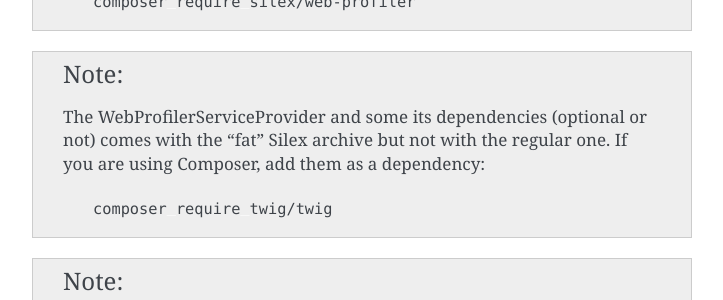
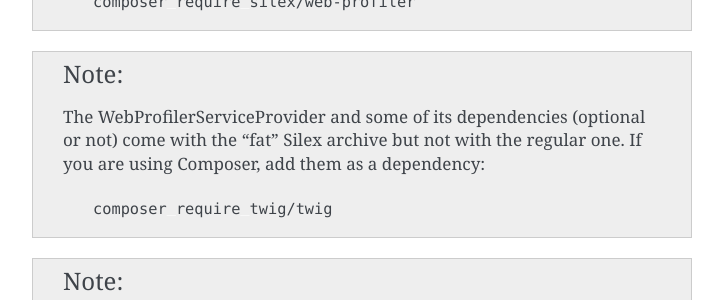
Before and after one commit to silexphp/Silex, a Sphinx documentation site: the page built from doc/cookbook/profiling_your_application.rst, in a window 1280 px wide and 900 px high, scrolled down 889 px. Shown: the part 155-455 px from the top of the window, without its empty margins (388-1111 px from the left). Built offline with Sphinx 7.4.7, drawn with Linux system fonts in a browser that asks for light colours.

Commit message:
grammer fixes suggested by @mTorres

```diff
--- a/doc/cookbook/profiling_your_application.rst
+++ b/doc/cookbook/profiling_your_application.rst
@@ -55,7 +55,7 @@ Before registering this service provider, you must register *ServiceControllerSe
 
 .. note::
 
-    The WebProfilerServiceProvider and some its dependencies (optional or not) comes
+    The WebProfilerServiceProvider and some of its dependencies (optional or not) come
     with the "fat" Silex archive but not with the regular one. If you are using
     Composer, add them as a dependency:
 
```
